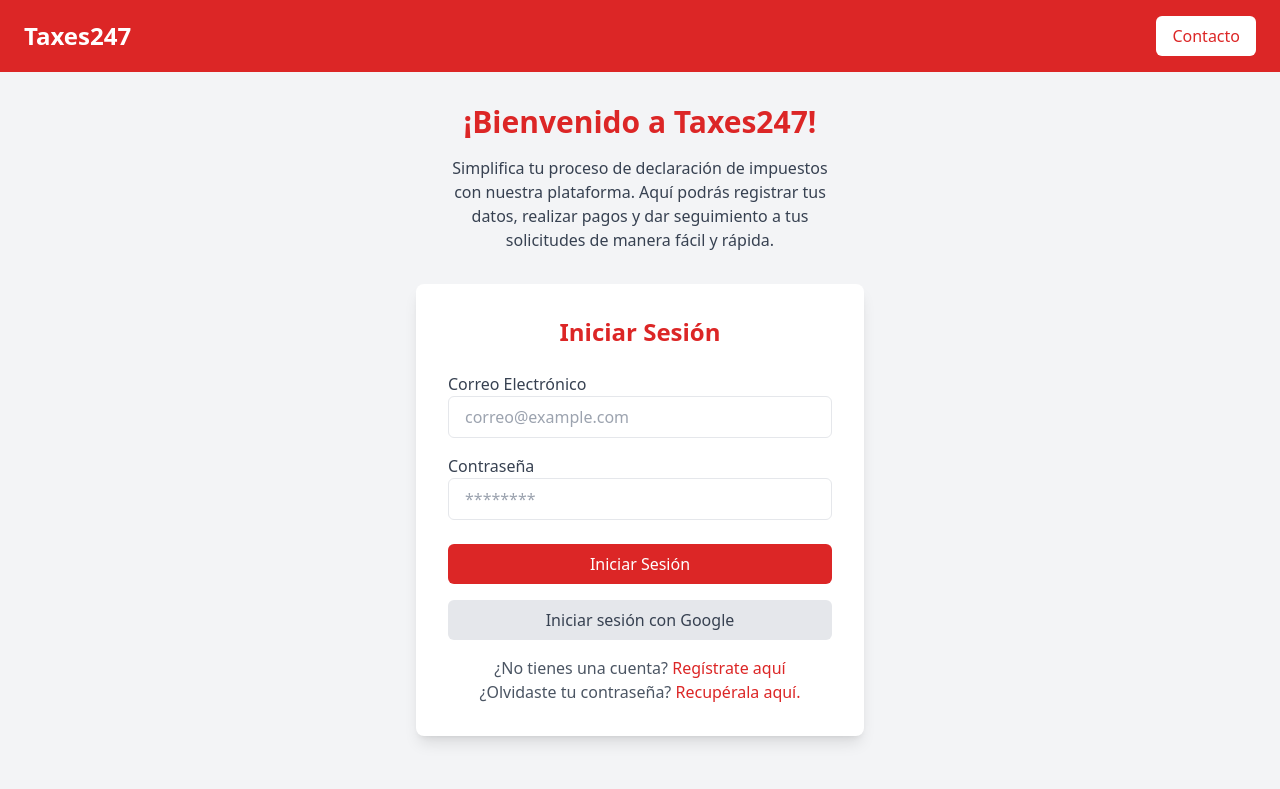
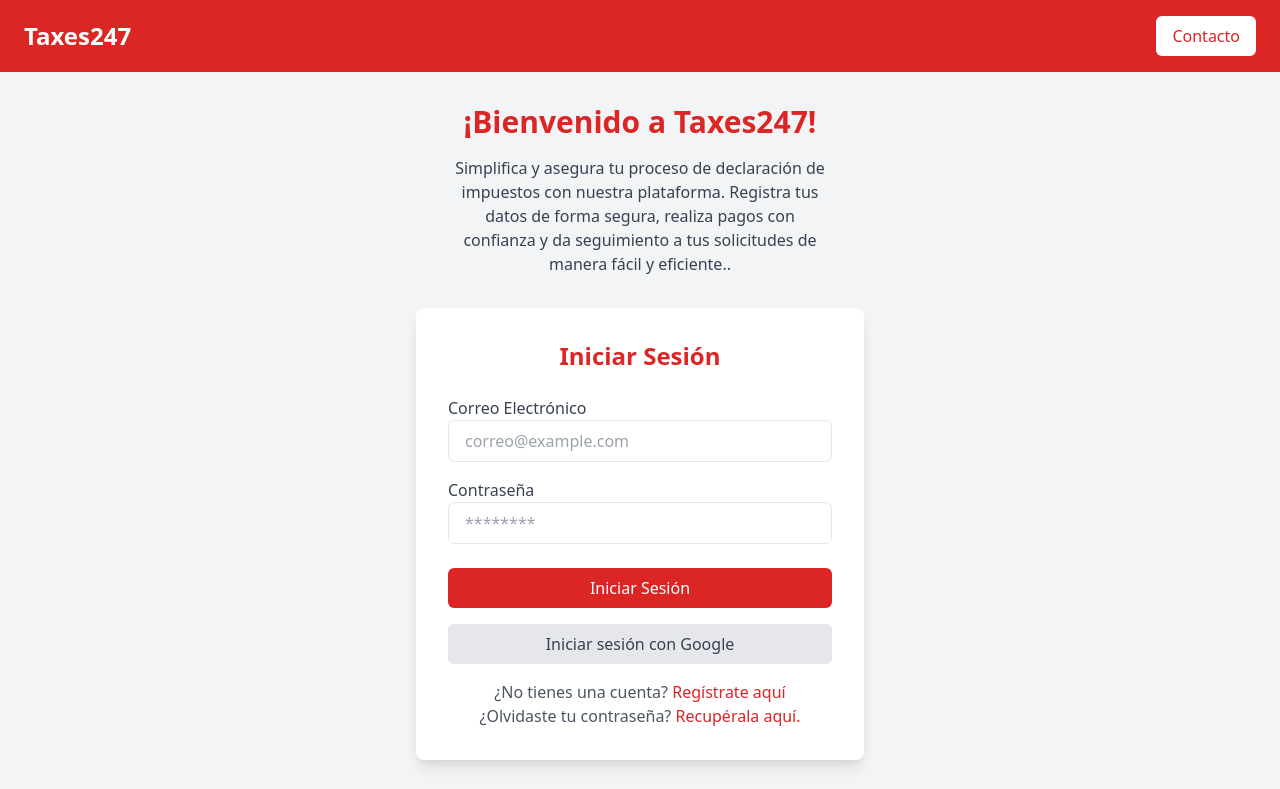
Before and after one commit to romeroalan26/taxes247-frontend, a React (Vite) app: page / in a window 1280 px wide. Shown: the top 789 px of the page. Built offline with nearby package versions, Linux system fonts and the light colour scheme; no server answers.

Commit message:
Se agrega spinner a los botones de login y oauth, y se cambia el mensaje de bienvenida a uno que hable de seguridad

```diff
--- a/src/components/Login.jsx
+++ b/src/components/Login.jsx
@@ -83,9 +83,10 @@ const Login = () => {
             ¡Bienvenido a Taxes247!
           </h2>
           <p className="text-gray-700 max-w-sm text-center">
-            Simplifica tu proceso de declaración de impuestos con nuestra
-            plataforma. Aquí podrás registrar tus datos, realizar pagos y dar
-            seguimiento a tus solicitudes de manera fácil y rápida.
+            Simplifica y asegura tu proceso de declaración de impuestos con
+            nuestra plataforma. Registra tus datos de forma segura, realiza
+            pagos con confianza y da seguimiento a tus solicitudes de manera
+            fácil y eficiente..
           </p>
         </div>
         {/* Formulario de Login */}
```
